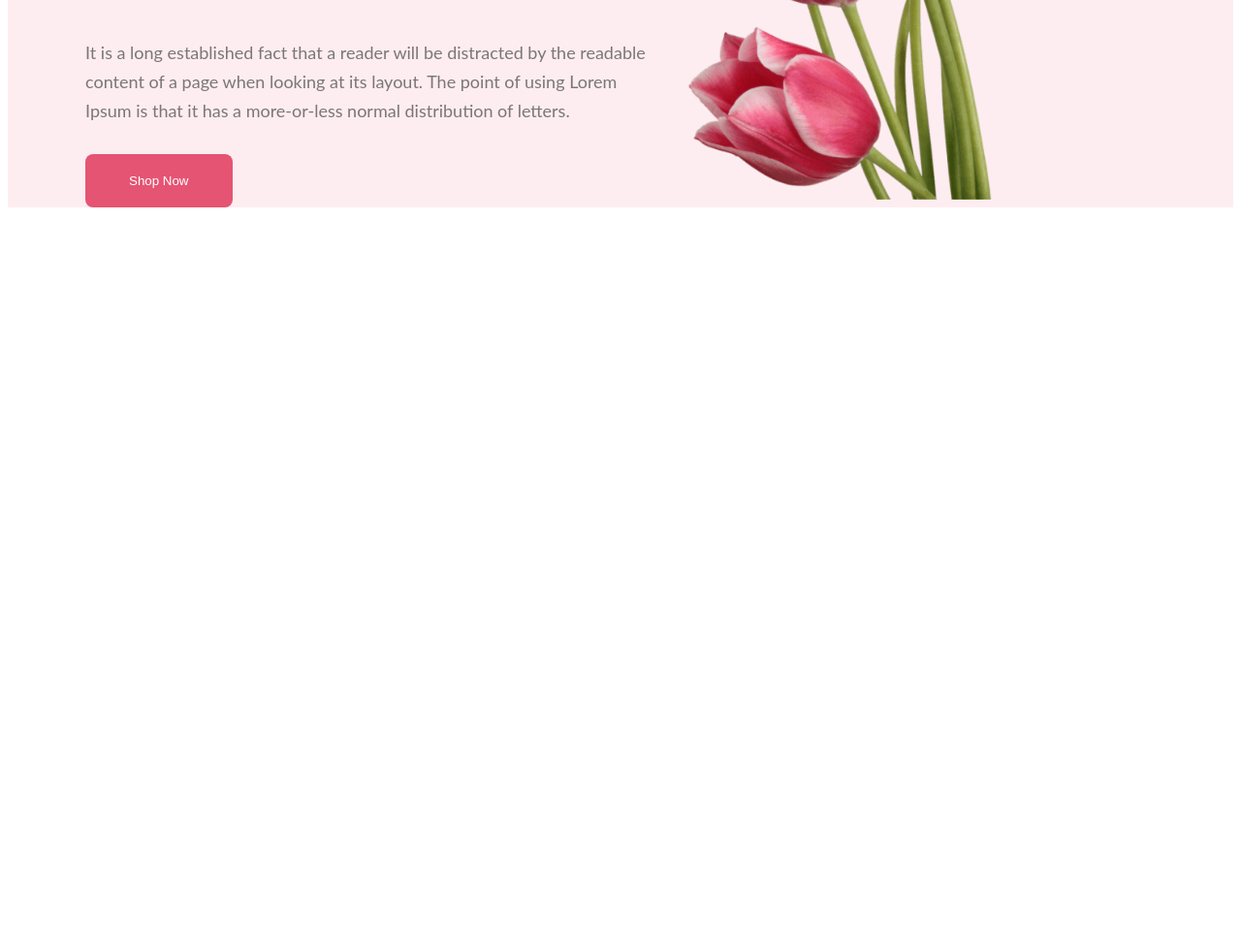
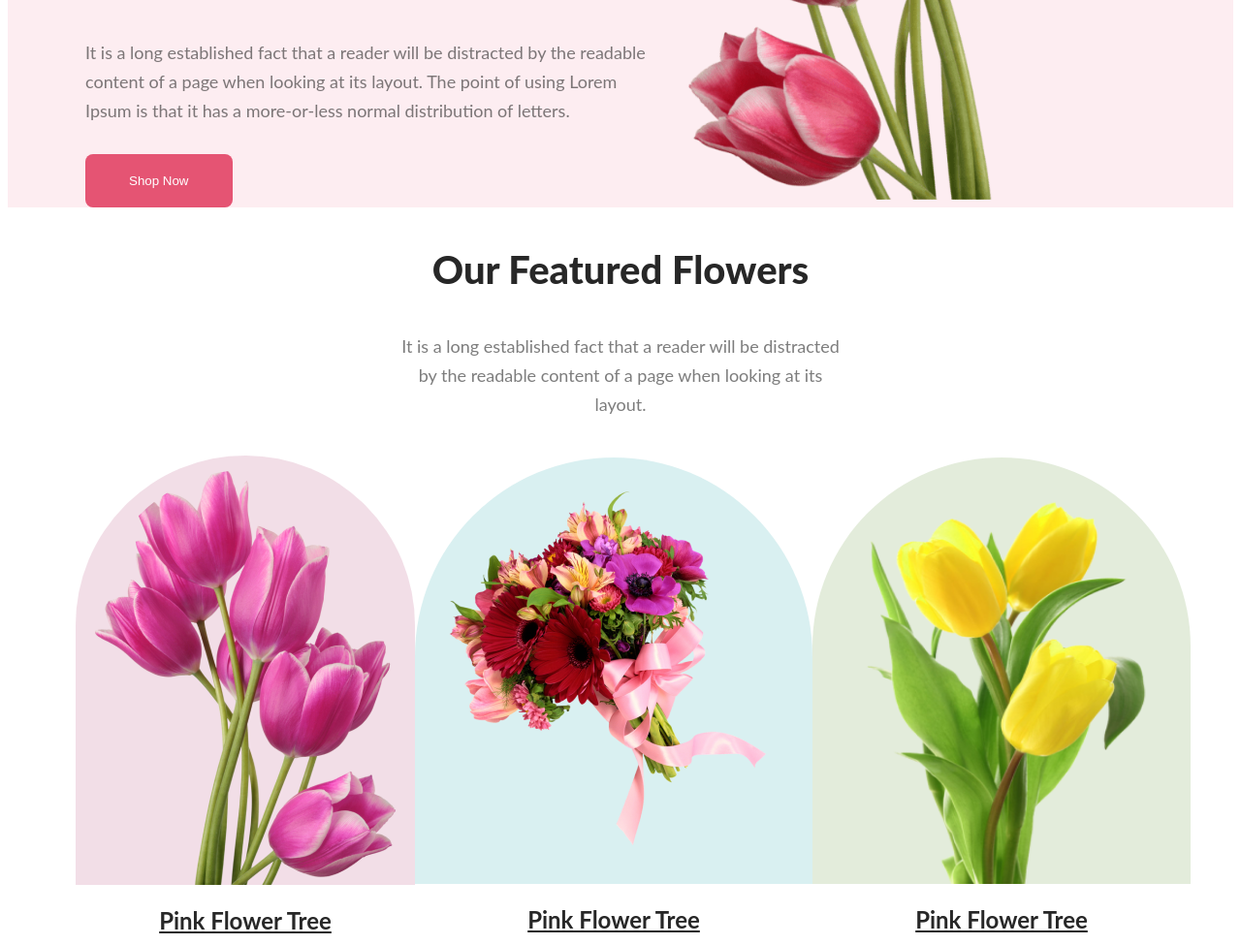
Before and after one commit to Shohanur6464/My-Flower-Shop-Aassignment, a plain HTML site: page index.html in a window 1280 px wide. Shown: the part 500-1475 px from the top of the page at 97% size. Before the commit the page ends 800 px from the top, so only its background shows below. Drawn offline with Linux system fonts and the light colour scheme.

Commit message:
added fetured images

```diff
--- a/index.css
+++ b/index.css
@@ -41,3 +41,63 @@
 
 
 }
+
+.section-first{
+    text-align: center;
+}
+.section-first-head{
+    color: #272727;
+    text-align: center;
+    font-family: Lato;
+    font-size: 40px;
+    font-weight: 800;
+}
+.section-first-details{
+    color: rgba(39, 39, 39, 0.60);
+    text-align: center;
+    font-family: Lato;
+    font-size: 18px;
+    font-weight: 400;
+    line-height: 30px;
+    padding: 0px 400px;
+}
+
+.Feture-image{
+    display: flex;
+    justify-content: space-between;
+    align-items: center;
+    text-align: center;
+    padding: 20px 80px 0px 70px;
+
+
+}
+
+.Pink-tree{
+    border-radius: 300px 300px 0px 0px;
+    background: rgba(167, 33, 98, 0.15);
+    padding: 15px 20px 0px 20px;
+}
+.Pink-tree-1{
+    border-radius: 300px 300px 0px 0px;
+    background: rgba(5, 151, 160, 0.15);
+    padding: 30px 20px 40px 20px;
+}
+.Pink-tree-2{
+    width: 350px;
+    height: 440px;
+    flex-shrink: 0;
+    border-radius: 300px 300px 0px 0px;
+    background: rgba(71, 125, 17, 0.15);
+    padding: 0px 20px 0px 20px;
+
+}
+
+.tree{
+    margin-top: 15px;
+    color: #272727;
+    font-family: Lato;
+    font-size: 24px;
+    font-weight: 700;
+    line-height: 35px;
+    text-decoration-line: underline;
+}
--- a/index.html
+++ b/index.html
@@ -26,5 +26,29 @@
 
     </header>
 
+    <div class="section-first">
+
+        <h3 class="section-first-head">Our Featured Flowers</h3>
+        <p class="section-first-details">It is a long established fact that a reader will be distracted by the readable content of a page when looking at its layout.</p>
+
+    </div>
+
+    <div class="Feture-image">
+
+        <div>
+            <img class="Pink-tree" src="Assets/Flower Asset/pngwing 6.png" alt="">
+            <figcaption class="tree">Pink Flower Tree</figcaption>
+        </div>
+        <div>
+            <img class="Pink-tree-1" src="Assets/Flower Asset/pngwing 5.png" alt="">
+            <figcaption class="tree">Pink Flower Tree</figcaption>
+        </div>
+        <div>
+            <img class="Pink-tree-2" src="Assets/Flower Asset/pngwing 7.png" alt="">
+        <figcaption class="tree">Pink Flower Tree</figcaption>
+        </div>
+
+    </div>
+
 </body>
 </html>
```
